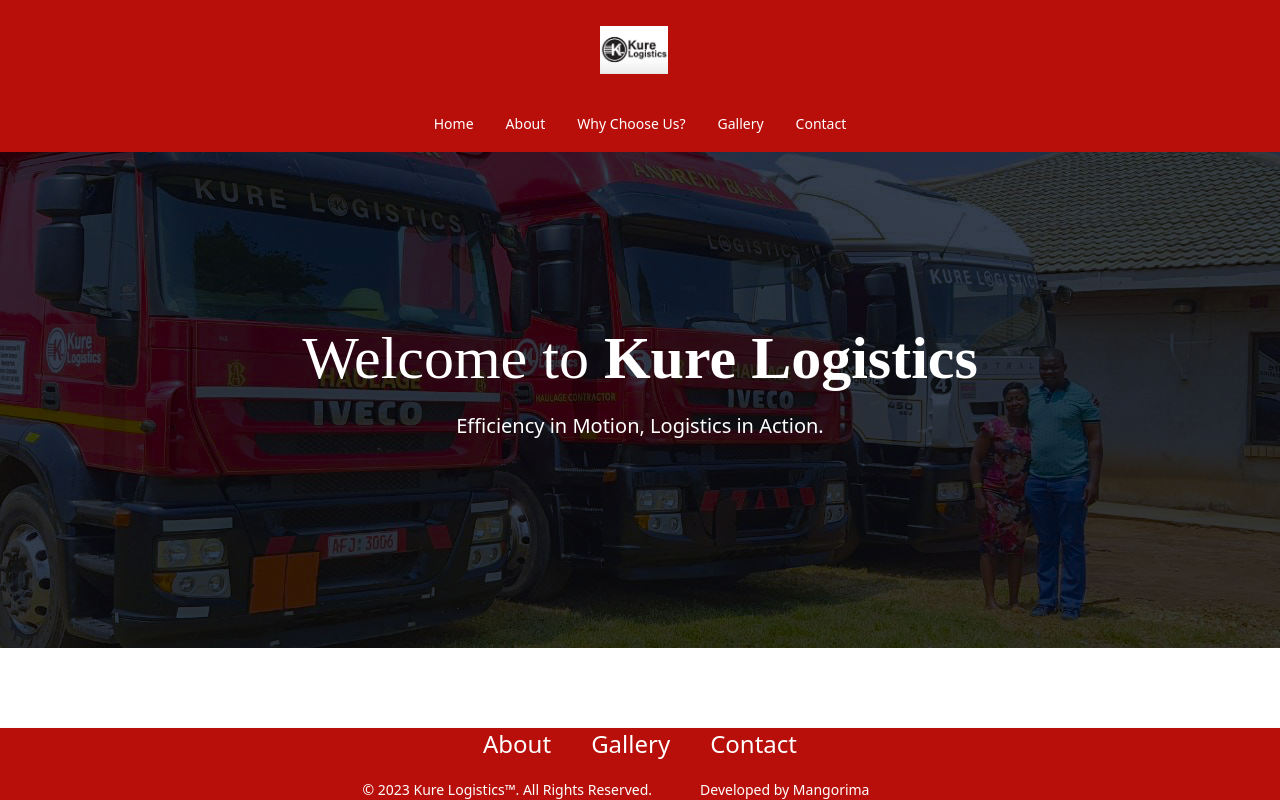
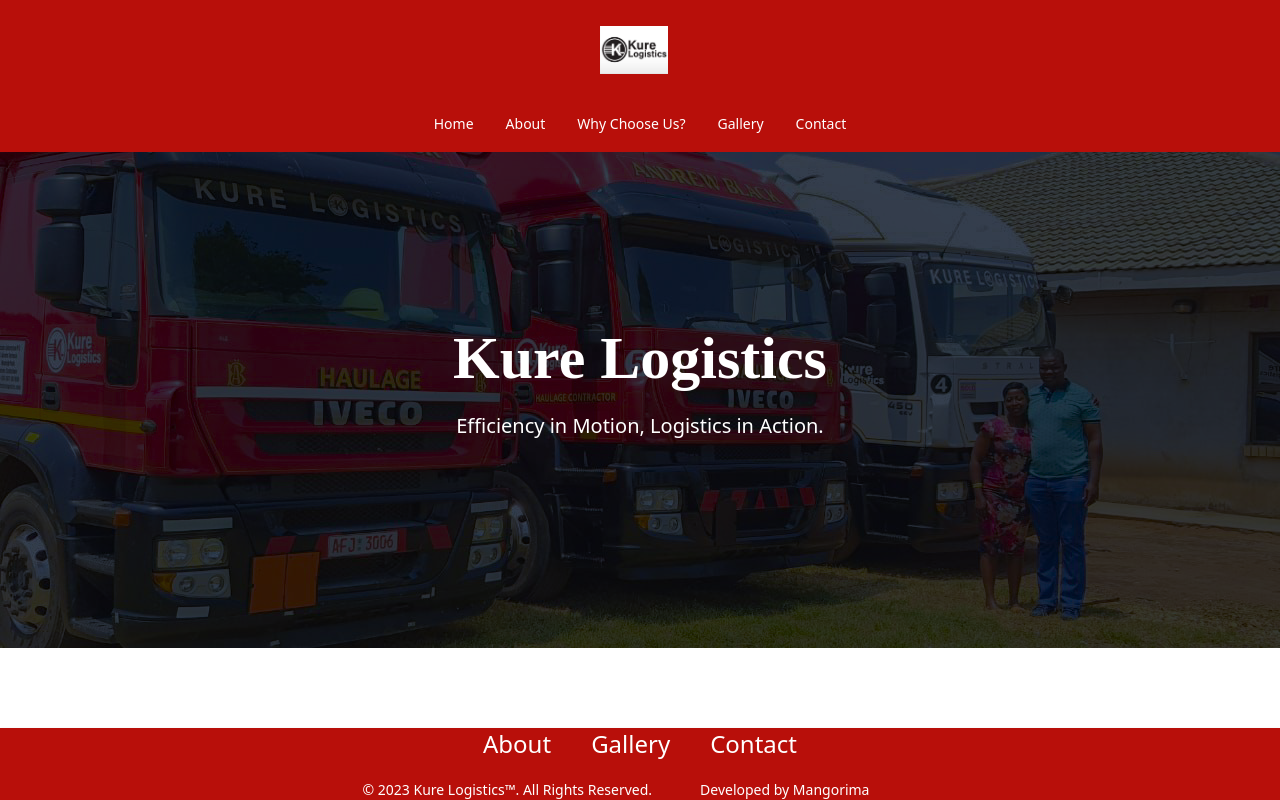
Before and after one commit to charmainemimie/Kure-Logistics, a React (Vite) app: page / in a window 1280 px wide. Built offline with nearby package versions, Linux system fonts and the light colour scheme.

Commit message:
Update Hero.jsx

```diff
--- a/src/components/Hero.jsx
+++ b/src/components/Hero.jsx
@@ -5,7 +5,7 @@
 
 <section className="bg-center bg-no-repeat bg-hero_pattern bg-gray-700 bg-blend-multiply bg-cover mt-0">
     <div className="px-4 mx-auto max-w-screen-xl text-center py-24 lg:py-44">
-        <p className=" text-white text-6xl mb-6 font-cursive">Welcome to <span className="font-extrabold font-cursive">Kure Logistics</span></p>
+        <p className=" text-white text-6xl mb-6 font-cursive"><span className="font-extrabold font-cursive">Kure Logistics</span></p>
         {/* <h1 className="mb-4 text-4xl font-extrabold tracking-tight leading-none text-white md:text-3xl lg:text-4xl font-sans"></h1> */}
         <p className="mb-8 text-lg font-normal text-white lg:text-xl sm:px-16 lg:px-48">Efficiency in Motion, Logistics in Action. </p>
 
```
